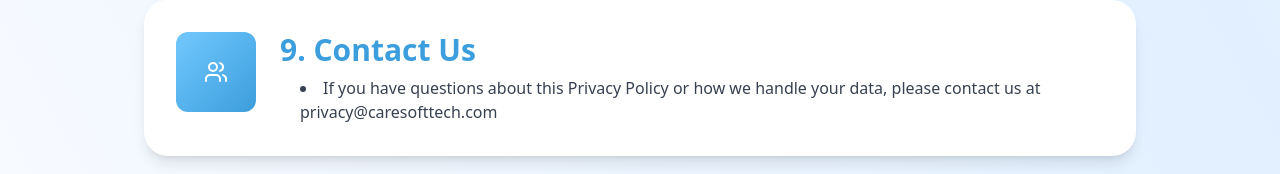
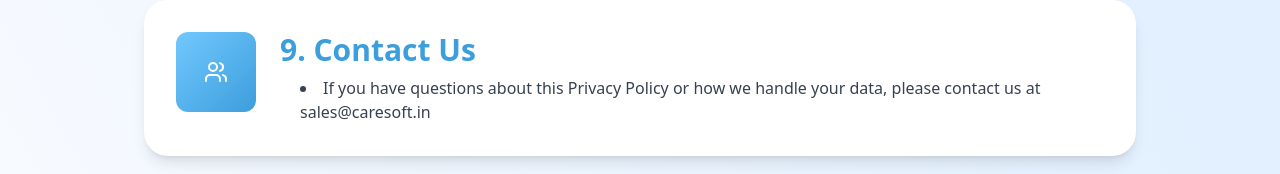
Before and after one commit to CaresoftTech/Caresoft-Ecommerce-Website, a React (Vite) app: page /privacy in a window 1280 px wide. Shown: the part 2173-2347 px from the top of the page. Built offline with nearby package versions, Linux system fonts and the light colour scheme; the HTML template or start-up script is replaced by a standard one.

Commit message:
update UI Design

```diff
--- a/src/pages/Privacy.tsx
+++ b/src/pages/Privacy.tsx
@@ -79,7 +79,7 @@ export default function PrivacyOption2() {
     {
       title: "9. Contact Us",
       content: [
-        "If you have questions about this Privacy Policy or how we handle your data, please contact us at privacy@caresofttech.com",
+        "If you have questions about this Privacy Policy or how we handle your data, please contact us at sales@caresoft.in",
       ],
     },
   ];
```
